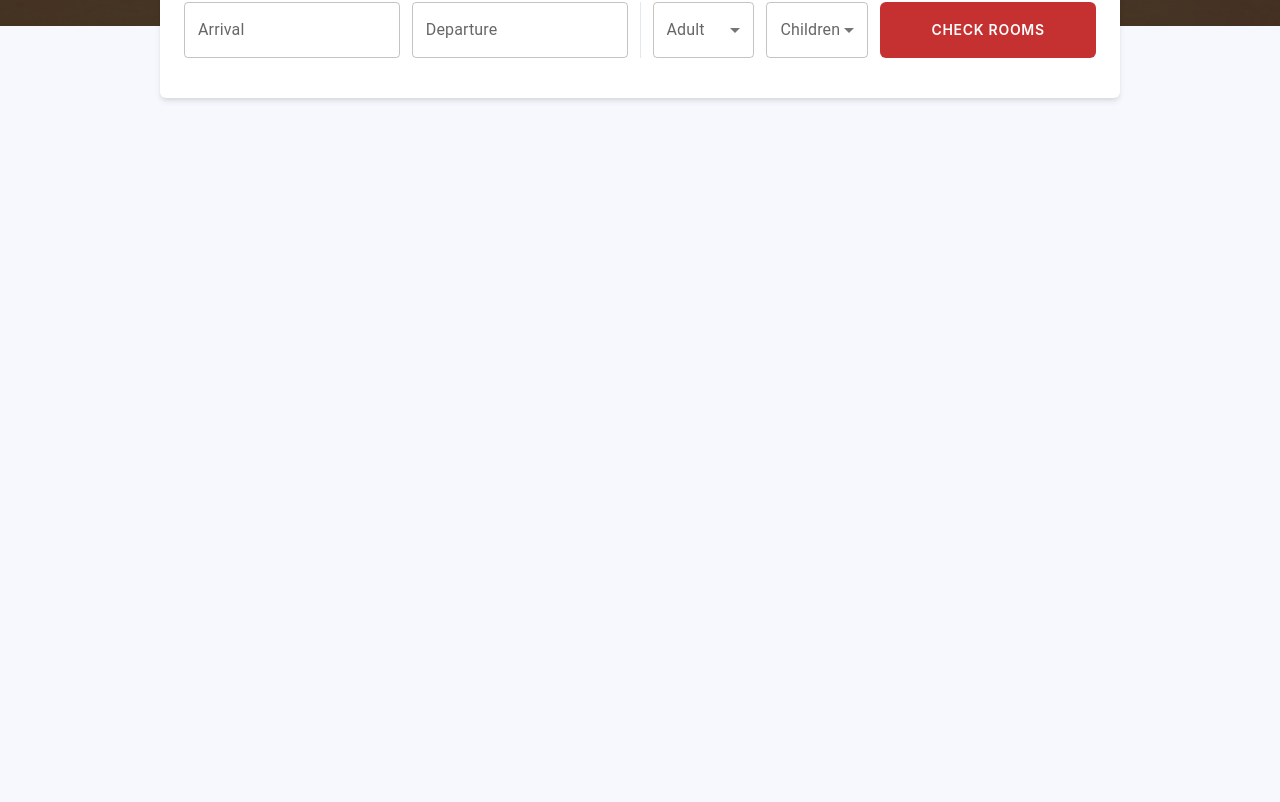
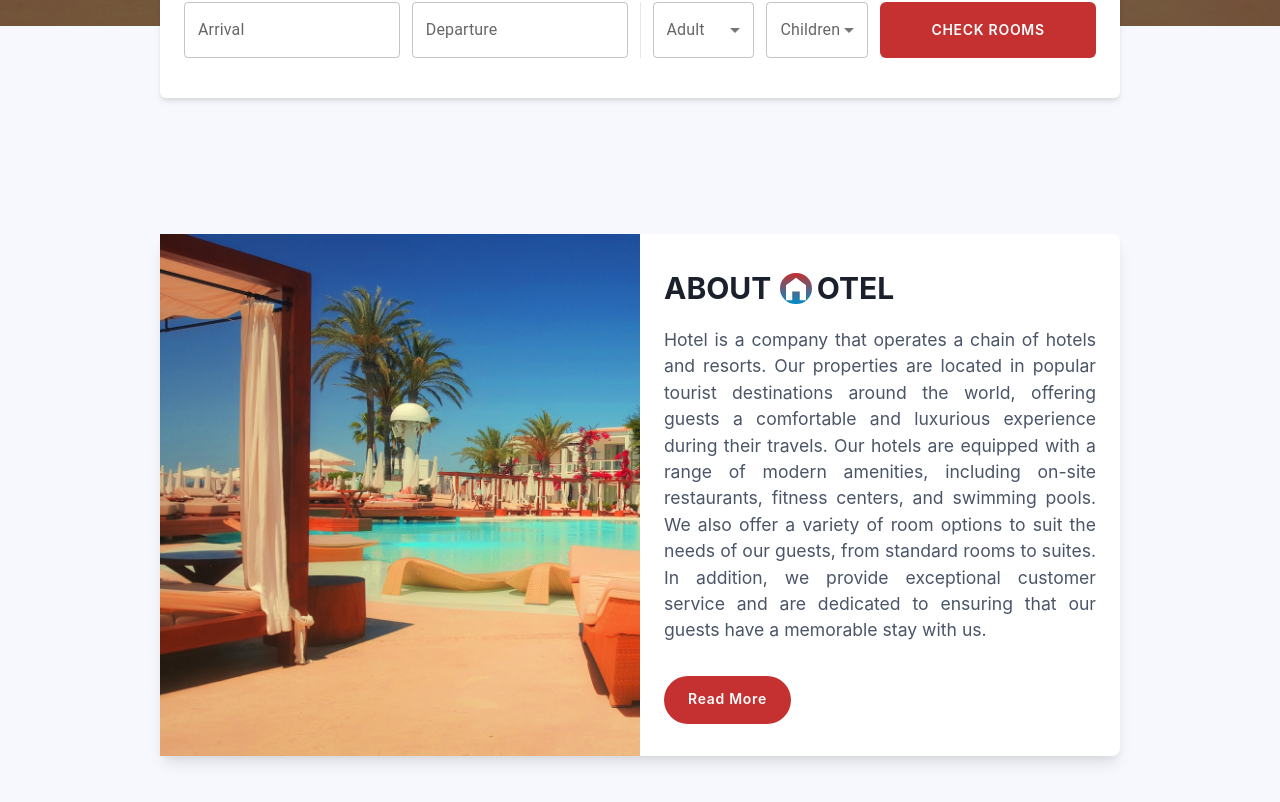
Before and after one commit to Babadinho/hotel-frontend, a React app in the folder client/: page / in a window 1280 px wide. Shown: the part 774-1576 px from the top of the page. Built offline with nearby package versions, Linux system fonts and the light colour scheme; a web font is replaced by a local one.

Commit message:
add about section

```diff
--- a/client/package.json
+++ b/client/package.json
@@ -43,6 +43,7 @@
     "react": "^18.2.0",
     "react-dom": "^18.2.0",
     "react-icons": "^4.7.1",
+    "react-intersection-observer": "^9.4.1",
     "react-router-dom": "^6.4.3",
     "react-scroll": "^1.8.8",
     "sass": "^1.56.1",
--- /dev/null
+++ b/client/src/components/About.tsx
@@ -0,0 +1,150 @@
+import React, { useEffect } from 'react';
+import { Box, Flex, Link, chakra, Text, Button } from '@chakra-ui/react';
+import { MdHomeFilled } from 'react-icons/md';
+const Background = require('../public/images/back4.jpg');
+import { motion, useAnimation } from 'framer-motion';
+import { useInView } from 'react-intersection-observer';
+
+const About = () => {
+  const { ref, inView } = useInView({
+    threshold: 0,
+  });
+  const animation = useAnimation();
+
+  const item = {
+    hidden: {
+      opacity: 0,
+      y: 10,
+    },
+    show: {
+      opacity: 1,
+      y: 0,
+      transition: {
+        ease: [0.6, 0.01, -0.05, 0.01],
+        duration: 1.3,
+      },
+    },
+    exit: {
+      opacity: 0,
+      y: -50,
+      transition: {
+        ease: 'easeIn',
+        duration: 0.8,
+      },
+    },
+  };
+
+  useEffect(() => {
+    if (inView) {
+      animation.start('show');
+    }
+  }, [animation, inView]);
+
+  return (
+    <motion.div
+      variants={item}
+      animate={animation}
+      initial='hidden'
+      exit='exit'
+    >
+      <Flex
+        ref={ref}
+        mt={{ base: '18rem', md: '15rem', lg: '13rem' }}
+        mb='5rem'
+        w='full'
+        alignItems='center'
+        justifyContent='center'
+        px={{ base: '1rem', md: '5rem', xl: '10rem' }}
+      >
+        {/* <motion.div variants={inView && item} style={{ width: '100%' }}> */}
+        <Box
+          bg='white'
+          _dark={{ bg: 'gray.800' }}
+          display={{ lg: 'flex' }}
+          w='100%'
+          shadow='lg'
+          rounded='lg'
+        >
+          <Box w={{ lg: '50%' }}>
+            <Box
+              h={{ base: 64, lg: 'full' }}
+              bgSize='cover'
+              style={{
+                backgroundImage: `url('${Background}')`,
+              }}
+            ></Box>
+          </Box>
+
+          <Box
+            py={8}
+            px={6}
+            maxW={{ base: 'full', lg: '5xl' }}
+            w={{ lg: '50%' }}
+          >
+            <chakra.h2
+              fontSize={{ base: '2xl', md: '3xl' }}
+              color='gray.800'
+              _dark={{ color: 'white' }}
+              fontWeight='bold'
+              display={'flex'}
+              alignItems='center'
+            >
+              ABOUT&nbsp;
+              <Box
+                as='span'
+                display={'flex'}
+                alignItems='center'
+                justifyContent='center'
+                border={'2px'}
+                rounded={'100%'}
+                h='2.2rem'
+                w='2.2rem'
+                mr='0.2rem'
+                bgGradient='linear(to-b, red.600,linkedin.600)'
+                color='white'
+              >
+                <MdHomeFilled color='white' />
+              </Box>{' '}
+              OTEL
+            </chakra.h2>
+            <chakra.p
+              textAlign='justify'
+              mt={4}
+              fontSize='1.1rem'
+              color='gray.600'
+            >
+              Hotel is a company that operates a chain of hotels and resorts.
+              Our properties are located in popular tourist destinations around
+              the world, offering guests a comfortable and luxurious experience
+              during their travels. Our hotels are equipped with a range of
+              modern amenities, including on-site restaurants, fitness centers,
+              and swimming pools. We also offer a variety of room options to
+              suit the needs of our guests, from standard rooms to suites. In
+              addition, we provide exceptional customer service and are
+              dedicated to ensuring that our guests have a memorable stay with
+              us.
+            </chakra.p>
+
+            <Box mt={8}>
+              <Button
+                className='button'
+                size={'lg'}
+                rounded={50}
+                bg='red.600'
+                _hover={{ bg: 'red.600' }}
+                color='white'
+                fontSize='sm'
+                letterSpacing='wider'
+              >
+                Read More
+              </Button>
+            </Box>
+          </Box>
+        </Box>
+        {/* </motion.div> */}
+      </Flex>
+    </motion.div>
+  );
+};
+
+export default About;
--- a/client/src/public/styles/main.scss
+++ b/client/src/public/styles/main.scss
@@ -20,7 +20,7 @@ body {
     width: 100%;
     height: 100%;
     background: black;
-    opacity: 0.7;
+    opacity: 0.5;
     top: 0;
 }
 
--- a/client/src/screens/Home.tsx
+++ b/client/src/screens/Home.tsx
@@ -1,10 +1,12 @@
 import React from 'react';
 import Header from '../layouts/Header';
+import About from '../components/About';
 
 const Home = () => {
   return (
     <>
       <Header />
+      <About />
     </>
   );
 };
```
Also changed, not shown: 1 other file (tests, documents, lock files or other folders).
